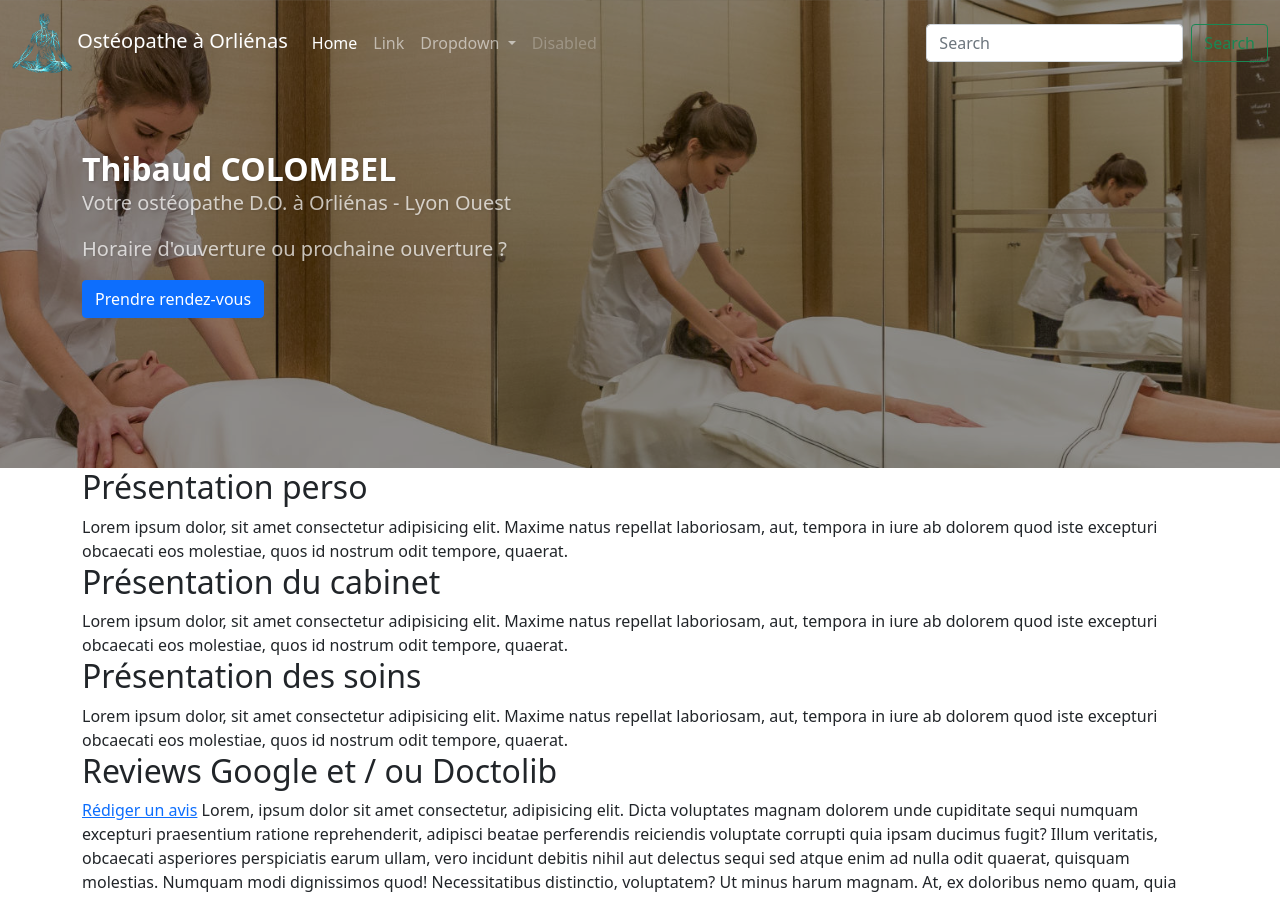
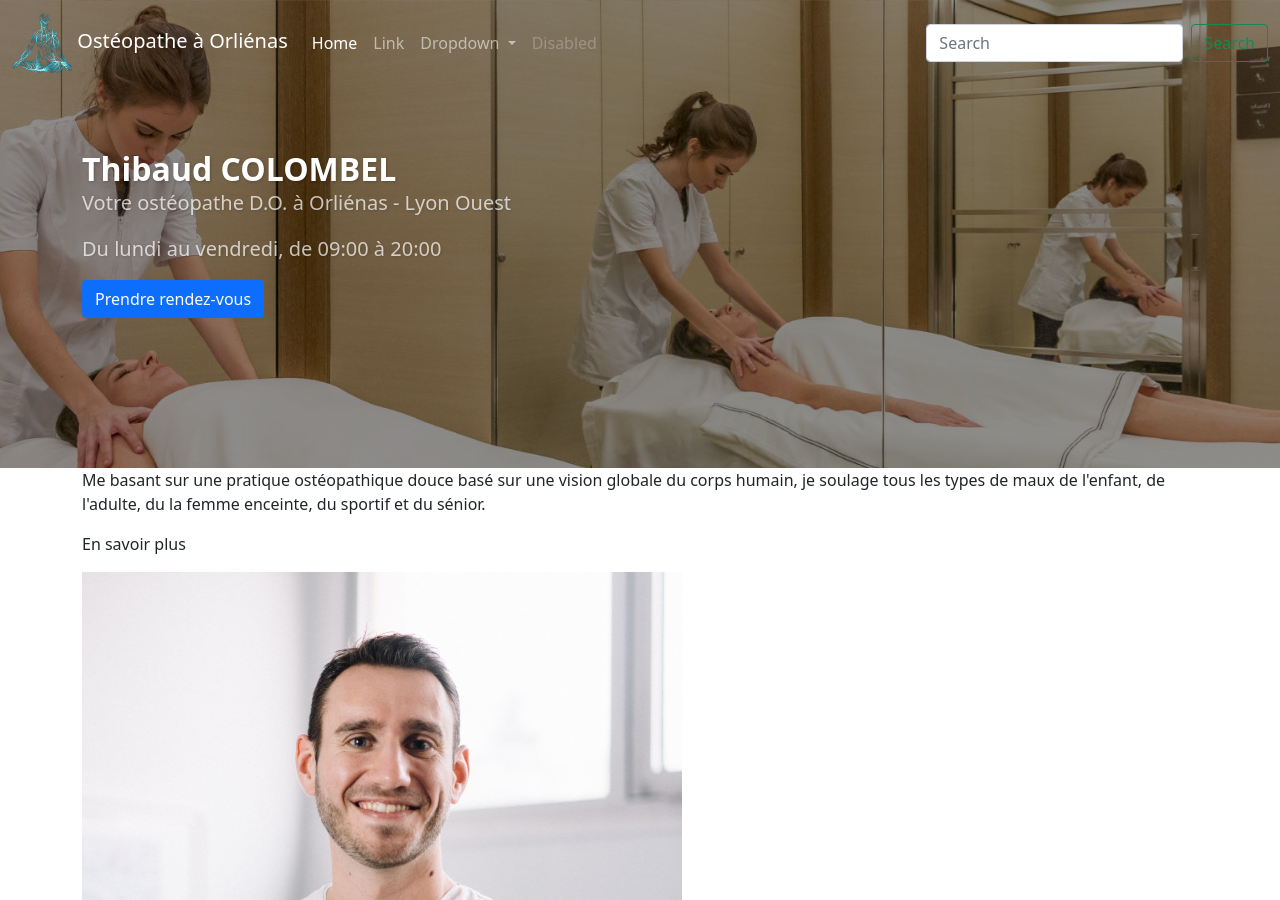
Before and after one commit to dmilon/osteopathe-orlienas, a Jekyll site: the page built from index.html, in a window 1280 px wide and 900 px high. Built offline with Jekyll 4.4.1, drawn with Linux system fonts in a browser that asks for light colours.

Commit message:
update personal bio

```diff
--- a/_includes/banner.html
+++ b/_includes/banner.html
@@ -2,7 +2,7 @@
   <div class="container">
     <h1>Thibaud COLOMBEL</h1>
     <p>Votre ostéopathe D.O. à Orliénas - Lyon Ouest</p>
-    <p>Horaire d'ouverture ou prochaine ouverture ? </p>
+    <p>Du lundi au vendredi, de 09:00 à 20:00</p>
     <a class="btn btn-primary" href="https://www.doctolib.fr/osteopathe/69005/thibaud-colombel">Prendre rendez-vous</a>
   </div>
 </div>
--- a/_layouts/default.html
+++ b/_layouts/default.html
@@ -34,13 +34,15 @@
     <main class="flex-shrink-0">
       <div class="container">
         <section>
-          <h2>Présentation perso</h2>
-          <div>Lorem ipsum dolor, sit amet consectetur adipisicing elit. Maxime natus repellat laboriosam, aut, tempora in iure ab dolorem quod iste excepturi obcaecati eos molestiae, quos id nostrum odit tempore, quaerat.</div>
+          <div>
+            <p>Me basant sur une pratique ostéopathique douce basé sur une vision globale du corps humain, je soulage tous les types de maux de l'enfant, de l'adulte, du la femme enceinte, du sportif et du sénior.</p>
+            <p>En savoir plus</p>
+          </div>
+          <img src="/assets/images/portrait.jpg" alt="portrait de Thibaud Colombel">
         </section>
 
         <section>
           <h2>Présentation du cabinet</h2>
-          <div>Lorem ipsum dolor, sit amet consectetur adipisicing elit. Maxime natus repellat laboriosam, aut, tempora in iure ab dolorem quod iste excepturi obcaecati eos molestiae, quos id nostrum odit tempore, quaerat.</div>
         </section>
 
         <section>
```
Also changed, not shown: assets/images/banner.jpg, assets/images/portrait.jpg (added).
